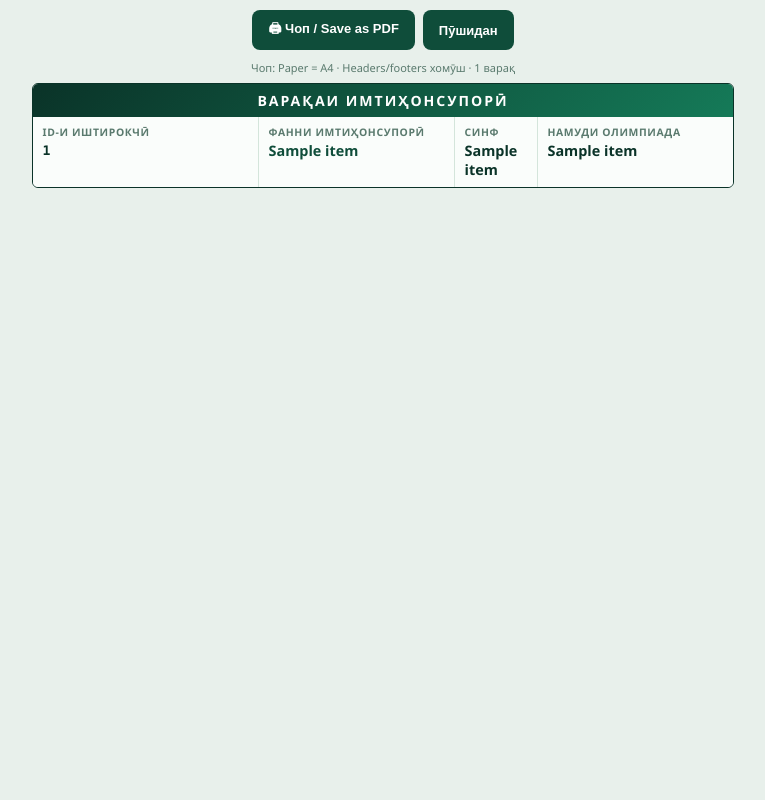
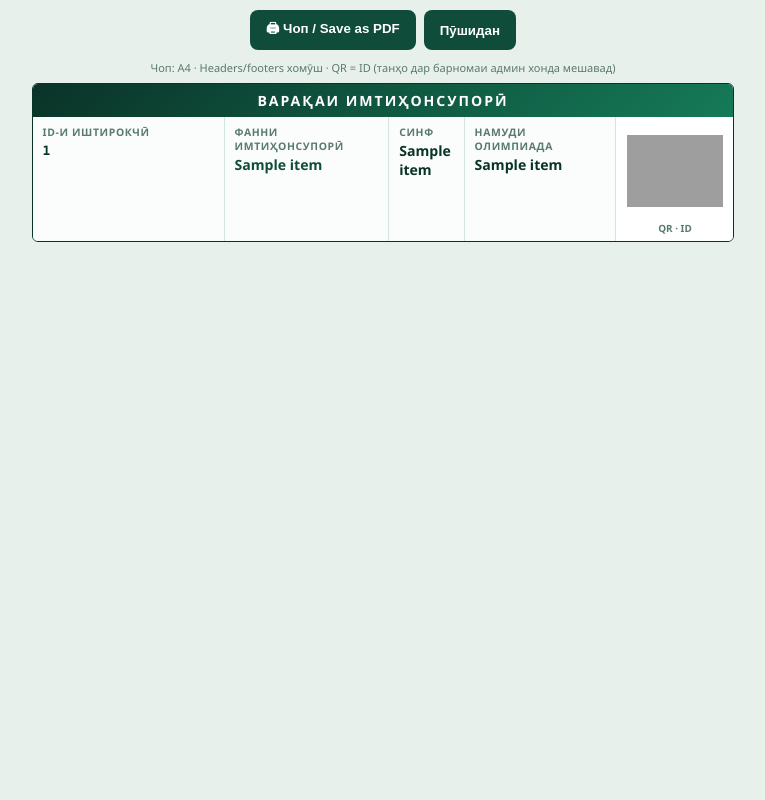
Before and after one commit to SharifzodaIbrohim/Baqaydgiri-Davotnoma, a Flask app: template templates/exam_sheet.html in a window 1280 px wide. Shown: the whole page, without its empty margins (257-1022 px from the left). Run offline with Flask 3, Linux system fonts and the light colour scheme; the template is opened without the code that fills it: most values are stand-ins (such as "Sample title", 1, 10 or a date in 2020); grey boxes are pictures that could not be loaded.

Commit message:
Exam sheet QR block + offline QR note

```diff
--- a/templates/exam_sheet.html
+++ b/templates/exam_sheet.html
@@ -5,9 +5,8 @@
   <meta name="viewport" content="width=device-width, initial-scale=1"/>
   <title>Варақаи имтиҳонсупорӣ — {{ s.id }}</title>
   <style>
-    @page { size: A4; margin: 12mm 12mm 12mm 12mm; }
+    @page { size: A4; margin: 12mm; }
     * { box-sizing: border-box; margin: 0; padding: 0; }
-    html, body { height: 100%; }
     body {
       font-family: "Segoe UI", system-ui, sans-serif;
       color: #0a3328;
@@ -15,85 +14,52 @@
       font-size: 13px;
     }
     .toolbar {
-      display: flex;
-      gap: 8px;
-      justify-content: center;
-      padding: 10px;
+      display: flex; gap: 8px; justify-content: center; padding: 10px;
     }
     .toolbar button {
-      border: 0;
-      background: #0f4d3a;
-      color: #fff;
-      padding: 9px 16px;
-      border-radius: 8px;
-      font-weight: 700;
-      cursor: pointer;
-      font-size: 13px;
+      border: 0; background: #0f4d3a; color: #fff;
+      padding: 9px 16px; border-radius: 8px; font-weight: 700; cursor: pointer;
     }
-    .hint {
-      text-align: center;
-      font-size: 11px;
-      color: #5a7a6e;
-      margin-bottom: 8px;
-    }
+    .hint { text-align: center; font-size: 11px; color: #5a7a6e; margin-bottom: 8px; }
     .header {
-      max-width: 186mm;
-      margin: 0 auto;
-      background: #fff;
-      border: 1.5px solid #0a3328;
-      border-radius: 6px;
-      overflow: hidden;
+      max-width: 186mm; margin: 0 auto; background: #fff;
+      border: 1.5px solid #0a3328; border-radius: 6px; overflow: hidden;
     }
     .title {
       background: linear-gradient(135deg, #0a3328, #157a58);
-      color: #fff;
-      text-align: center;
-      font-weight: 800;
-      font-size: 0.88rem;
-      letter-spacing: 0.14em;
-      text-transform: uppercase;
+      color: #fff; text-align: center; font-weight: 800;
+      font-size: 0.88rem; letter-spacing: 0.14em; text-transform: uppercase;
       padding: 7px 10px;
     }
+    .row { display: flex; align-items: stretch; }
     .info {
-      display: grid;
-      grid-template-columns: 1.5fr 1.3fr 0.55fr 1.3fr;
+      flex: 1; display: grid;
+      grid-template-columns: 1.4fr 1.2fr 0.55fr 1.1fr;
     }
     .cell {
-      padding: 8px 10px;
-      border-right: 1px solid #d4e5db;
-      background: #fafdfb;
+      padding: 8px 10px; border-right: 1px solid #d4e5db; background: #fafdfb;
     }
     .cell:last-child { border-right: 0; }
     .label {
-      display: block;
-      font-size: 0.65rem;
-      text-transform: uppercase;
-      letter-spacing: 0.06em;
-      color: #5a7a6e;
-      font-weight: 700;
-      margin-bottom: 2px;
+      display: block; font-size: 0.65rem; text-transform: uppercase;
+      letter-spacing: 0.06em; color: #5a7a6e; font-weight: 700; margin-bottom: 2px;
     }
-    .value {
-      font-weight: 700;
-      font-size: 0.9rem;
-      color: #0a3328;
-      word-break: break-word;
+    .value { font-weight: 700; font-size: 0.88rem; color: #0a3328; word-break: break-word; }
+    .value.mono { font-family: ui-monospace, Consolas, monospace; font-size: 0.8rem; }
+    .value.subject { color: #0f4d3a; }
+    .qr-box {
+      width: 118px; flex-shrink: 0; border-left: 1px solid #d4e5db;
+      display: flex; flex-direction: column; align-items: center; justify-content: center;
+      padding: 6px; background: #fff;
     }
-    .value.mono {
-      font-family: ui-monospace, Consolas, monospace;
-      font-size: 0.82rem;
-      letter-spacing: 0.03em;
+    .qr-box img { width: 96px; height: 96px; object-fit: contain; }
+    .qr-box .ql {
+      font-size: 0.62rem; color: #5a7a6e; font-weight: 700; margin-top: 2px; text-align: center;
     }
-    .value.subject { color: #0f4d3a; }
     @media print {
       body { background: #fff !important; -webkit-print-color-adjust: exact; print-color-adjust: exact; }
       .toolbar, .hint, .no-print { display: none !important; }
-      .header {
-        max-width: none;
-        margin: 0;
-        border-radius: 0;
-        page-break-after: avoid;
-      }
+      .header { max-width: none; margin: 0; border-radius: 0; }
     }
   </style>
 </head>
@@ -102,10 +68,11 @@
     <button type="button" onclick="window.print()">🖨 Чоп / Save as PDF</button>
     <button type="button" onclick="window.close()">Пӯшидан</button>
   </div>
-  <p class="hint no-print">Чоп: Paper = A4 · Headers/footers хомӯш · 1 варақ</p>
+  <p class="hint no-print">Чоп: A4 · Headers/footers хомӯш · QR = ID (танҳо дар барномаи админ хонда мешавад)</p>
 
   <div class="header">
     <div class="title">Варақаи имтиҳонсупорӣ</div>
+    <div class="row">
       <div class="info">
         <div class="cell">
           <span class="label">ID-и иштирокчӣ</span>
@@ -124,6 +91,13 @@
           <span class="value">{{ s.olympiad_title or '—' }}</span>
         </div>
       </div>
+      {% if qr_uri %}
+      <div class="qr-box">
+        <img src="{{ qr_uri }}" alt="QR"/>
+        <div class="ql">QR · ID</div>
+      </div>
+      {% endif %}
+    </div>
   </div>
 </body>
 </html>
```
Lines whose indentation alone changed are shown as unchanged.
